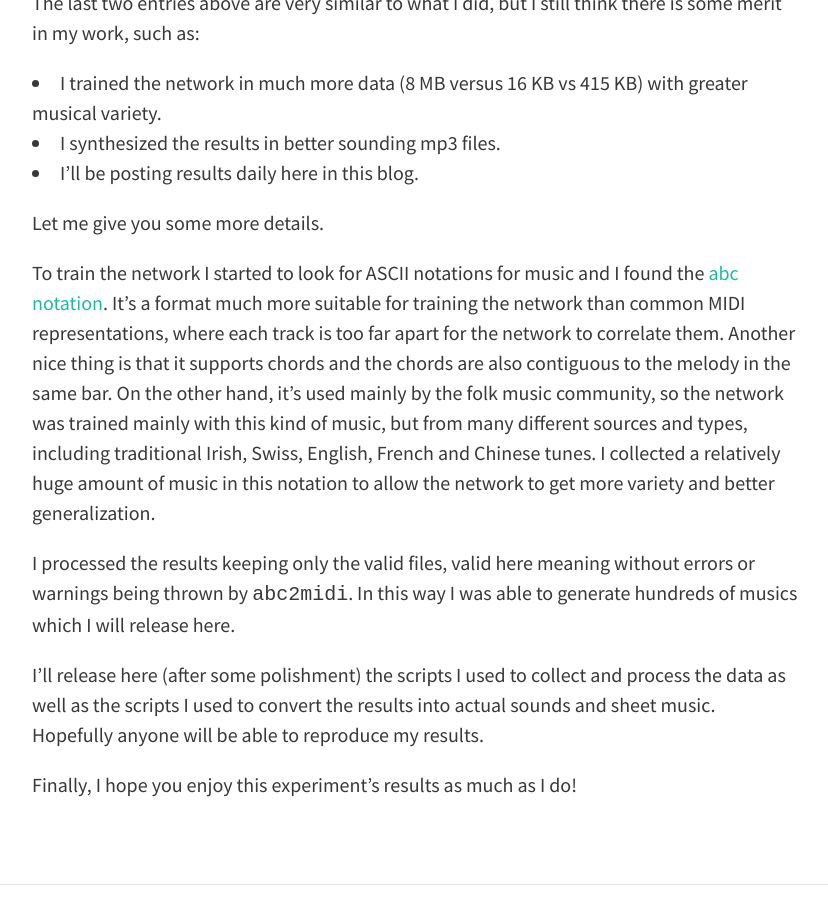
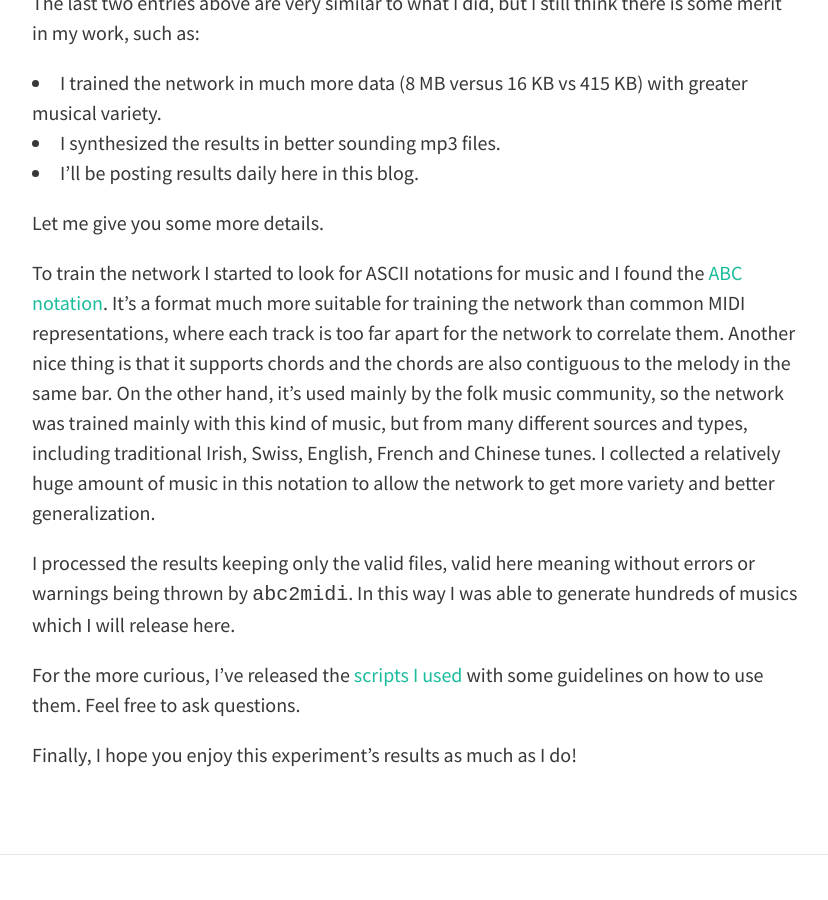
Before and after one commit to allanino/rnn-music-of-the-day, a Jekyll site: the page built from about.md, in a window 1280 px wide and 900 px high, scrolled down 882 px. Shown: the whole window, without its empty margins (224-1052 px from the left). Built offline with Jekyll 4.4.1, drawn with Linux system fonts in a browser that asks for light colours; nearby versions of some CDN libraries; comment, search, counter and statistics services are not loaded.

Commit message:
Added link to scripts my scripts.

```diff
--- a/about.md
+++ b/about.md
@@ -35,7 +36,7 @@ in my work, such as:
 Let me give you some more details.
 
 To train the network I started to look for ASCII notations for music and I found the
-[abc notation](http://abcnotation.com/). It's a format much more suitable for training
+[ABC notation](http://abcnotation.com/). It's a format much more suitable for training
 the network than common MIDI representations, where each track is too far apart for the
 network to correlate them. Another nice thing is that it supports chords and the chords
 are also contiguous to the melody in the same bar. On the other hand, it's used
@@ -48,8 +49,7 @@ I processed the results keeping only the valid files, valid here meaning without
 errors or warnings being thrown by `abc2midi`. In this way I was able to generate
 hundreds of musics which I will release here.
 
-I'll release here (after some polishment) the scripts I used to collect and process the data as well as the
-scripts I used to convert the results into actual sounds and sheet music. Hopefully anyone
-will be able to reproduce my results.
+For the more curious, I've released the [scripts I used](https://github.com/allanino/rnn-composer-helper) with some guidelines on
+how to use them. Feel free to ask questions.
 
 Finally, I hope you enjoy this experiment's results as much as I do!
```
Also changed, not shown: other parts of about.md (+1 -0 lines).
